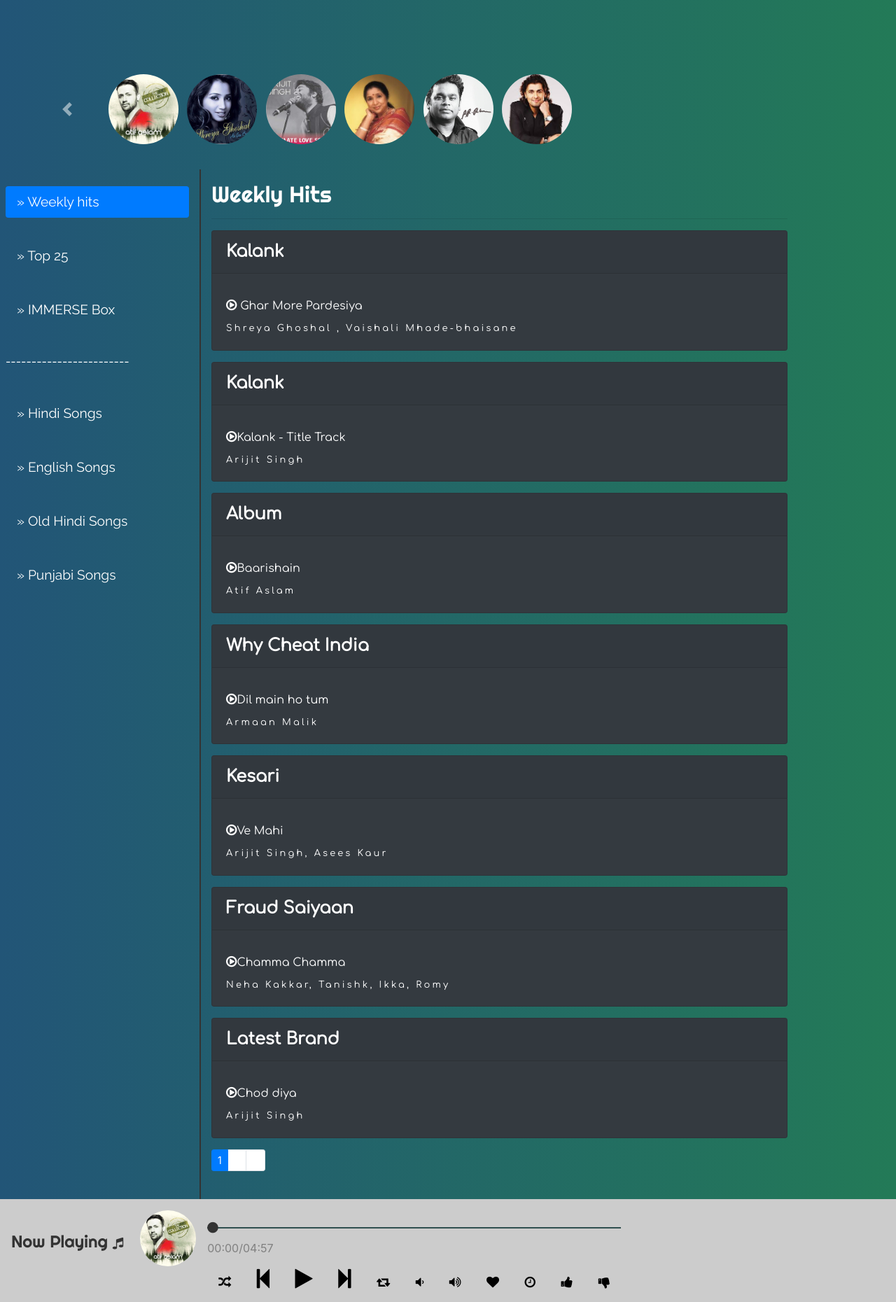
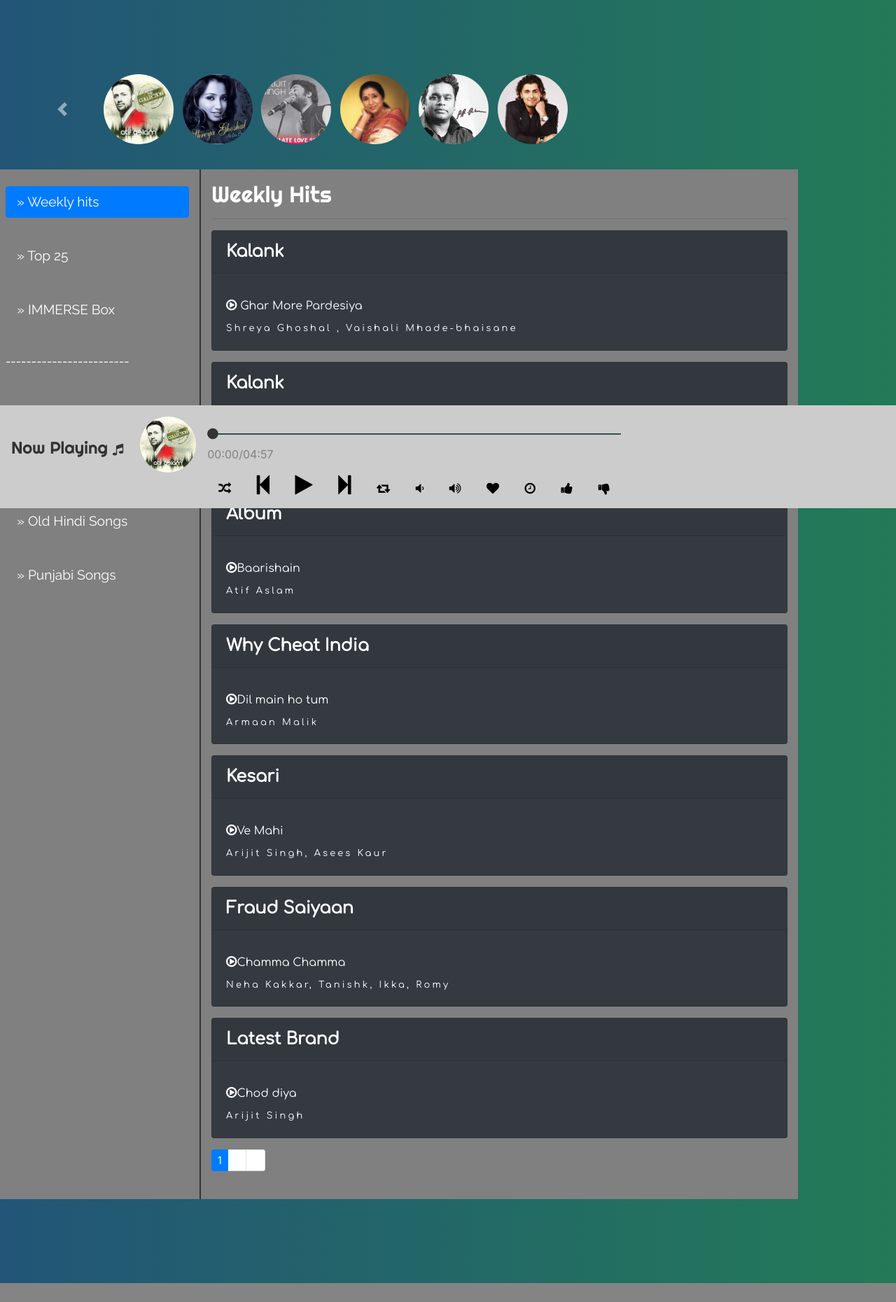
Before and after one commit to mounishsoni/IMMERSE, a PHP site: page / in a window 1280 px wide; the page is wider, and only the part inside the window is pictured. Shown: the part 74-1934 px from the top of that part at 70% size. After the commit the page ends 1907 px from the top of that part, so only its background shows below. Run offline with PHP 8.4, Linux system fonts and the light colour scheme.

Commit message:
player fixed-bottom

```diff
--- a/css/styles.css
+++ b/css/styles.css
@@ -30,7 +30,7 @@ h2 {
 
 
 	.container {
-		min-height: 1000px;
+		background-color: grey;
 	}
 
 	#top-nav img {
@@ -202,10 +202,11 @@ h2 {
 		text-shadow: 0 2px 4px #333;
 	}
 
-	/*player footer*/
-	#player {
+	.space {
+		min-height: 120px;
 	}
 
+	/*player footer*/
 	.player-head {
 		background-color: #CCC;
 		padding: 1rem;
--- a/index.html
+++ b/index.html
@@ -55,9 +55,6 @@
     </nav>
   </div> <!-- end of top-nav -->
 
-
-  <!-- container block -->
-  <div class="container">
     <div>
       <form class="form-inline searchbar2">
         <input class="form-control mr-sm-2" type="search" placeholder="Find Your Songs Here..." aria-label="Search" size="25">
@@ -108,7 +105,8 @@
         <span class="sr-only">Next</span>
       </a>
     </div>
-
+  <!-- container block -->
+  <div class="container">
     <div class="row">
       <div class="col-3 left-block">
         <div class="nav flex-column nav-pills" id="v-pills-tab" role="tablist" aria-orientation="vertical">
@@ -327,9 +325,9 @@
     </div>
 
   </div> <!-- End of container -->
-
+  <div class="space"></div>
     <div id="player">
-      <div class=" player-head">
+      <div class=" player-head fixed-bottom">
         <h2>Now Playing <span class="fa fa-music"></span></h2>
         <div class="player-title">
           <img src="img/atif.jpg" class="player-img" alt="" />
```
